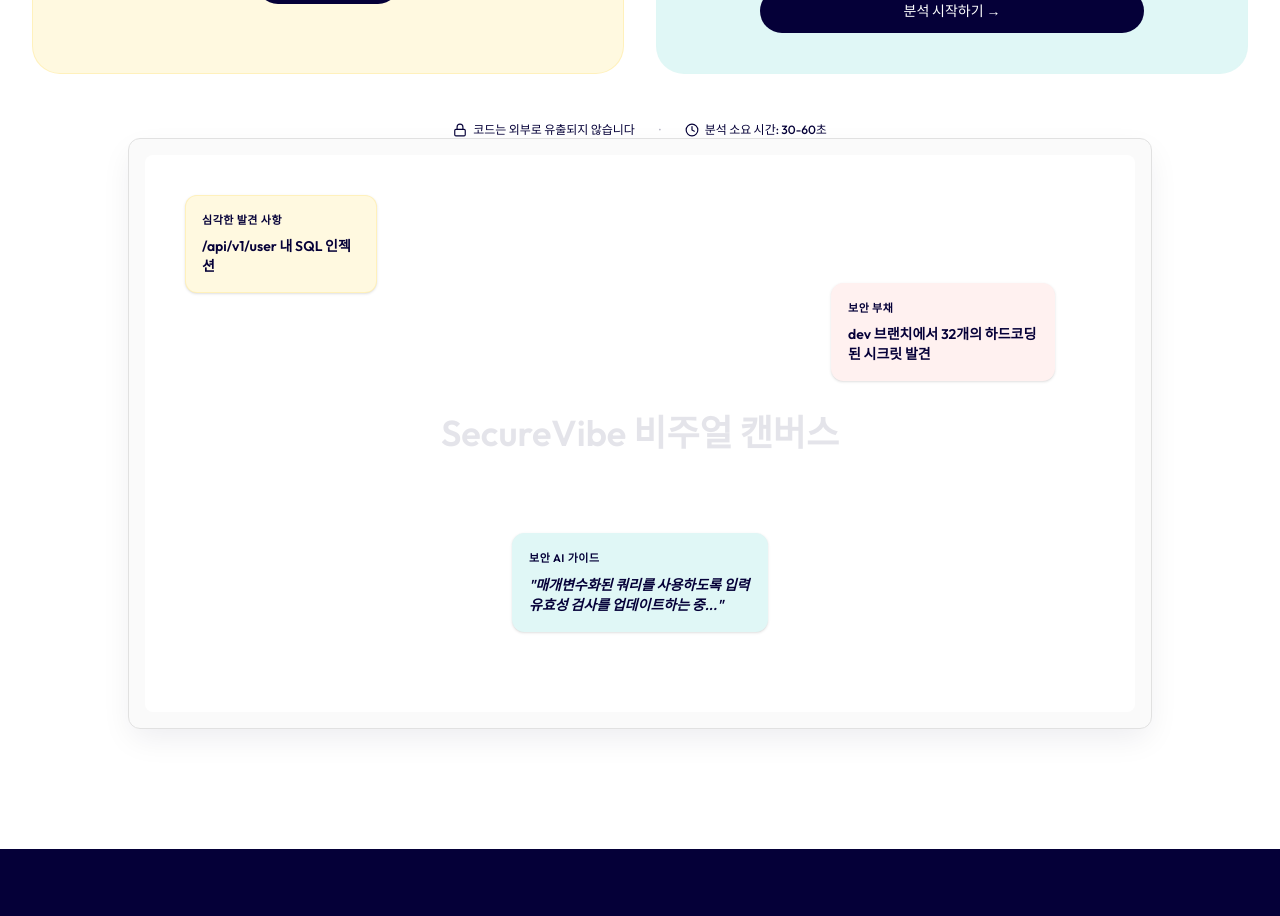
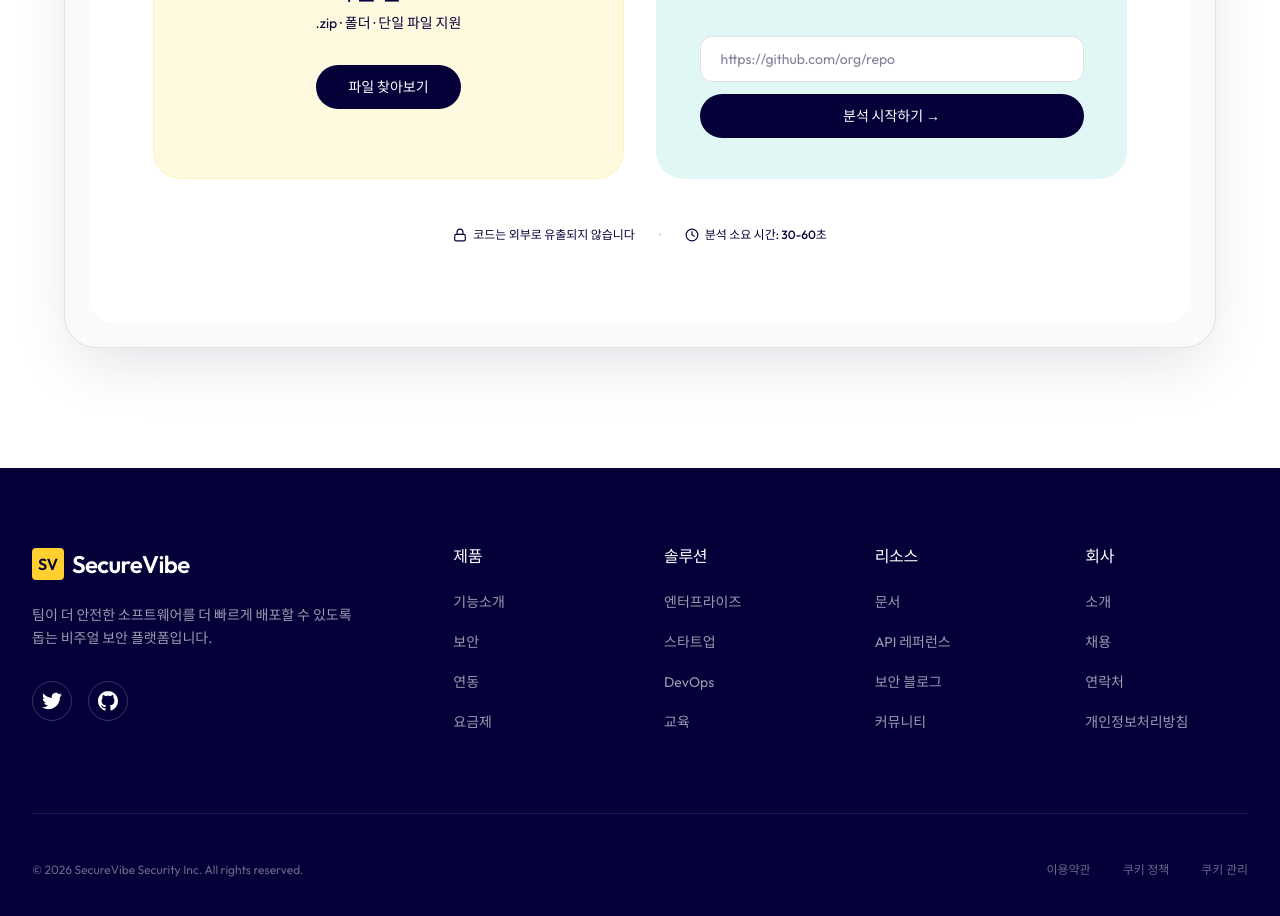
Before and after one commit to dev-somi/week8, a Next.js app: page / in a window 1280 px wide. Shown: the part 680-1596 px from the top of the page. Built offline with nearby package versions, Linux system fonts and the light colour scheme.

Commit message:
design: 메인 페이지 디자인 변경

```diff
--- a/app/page.tsx
+++ b/app/page.tsx
@@ -4,7 +4,6 @@
 export default function Home() {
   return (
     <div className="flex flex-col min-h-screen bg-white text-miro-blue selection:bg-miro-yellow/30 font-sans">
-
 
       <main className="flex-1">
         <section className="py-[120px] px-8 overflow-hidden bg-white">
@@ -15,10 +14,15 @@
                 <path d="M0 5 Q 50 10 100 5" stroke="currentColor" strokeWidth="4" fill="none" />
               </svg>
             </h2>
+
             <p className="text-[18px] md:text-[20px] text-slate mb-16 max-w-xl mx-auto">
               저장소 주소를 붙여넣거나 파일을 드래그하여 <br className="hidden sm:block" />
               취약점을 즉시 찾아낼 수 있습니다.
             </p>
+
+            {/* Whiteboard Frame Wrapper */}
+            <div className="relative max-w-6xl mx-auto rounded-[32px] border border-hairline shadow-[0_24px_64px_-12px_rgba(5,0,56,0.12)] bg-zinc-50 p-6 overflow-hidden animate-fade-in">
+              <div className="bg-white rounded-[24px] py-20 px-8 md:px-16 text-center">
 
                 <div className="grid md:grid-cols-2 gap-8 items-stretch mb-12">
                   {/* 왼쪽: 파일 드래그앤드롭 (Miro Yellow Pastel) */}
@@ -82,25 +86,6 @@
                     분석 소요 시간: 30-60초
                   </span>
                 </div>
-
-
-            {/* Whiteboard Mockup Visualization */}
-            <div className="relative max-w-5xl mx-auto rounded-xl border border-hairline shadow-[0_12px_32px_-4px_rgba(5,0,56,0.08)] bg-zinc-50 p-4 overflow-hidden animate-fade-in">
-              <div className="aspect-[16/9] bg-white rounded-lg flex items-center justify-center relative overflow-hidden">
-                {/* Visual elements representing Miro-board-like interface for security */}
-                <div className="absolute top-10 left-10 w-48 p-4 bg-miro-yellow-light rounded-xl border border-miro-yellow/20 shadow-sm text-left">
-                  <div className="text-[11px] font-bold uppercase tracking-wider text-miro-yellow-dark mb-2">심각한 발견 사항</div>
-                  <div className="text-sm font-semibold">/api/v1/user 내 SQL 인젝션</div>
-                </div>
-                <div className="absolute top-32 right-20 w-56 p-4 bg-miro-coral-light rounded-xl border border-miro-coral-light shadow-sm text-left">
-                  <div className="text-[11px] font-bold uppercase tracking-wider text-miro-coral-dark mb-2">보안 부채</div>
-                  <div className="text-sm font-semibold">dev 브랜치에서 32개의 하드코딩된 시크릿 발견</div>
-                </div>
-                <div className="absolute bottom-20 left-1/2 -translate-x-1/2 w-64 p-4 bg-miro-teal-light rounded-xl border border-miro-teal-light shadow-sm text-left">
-                  <div className="text-[11px] font-bold uppercase tracking-wider text-miro-teal-dark mb-2">보안 AI 가이드</div>
-                  <div className="text-sm font-semibold italic">"매개변수화된 쿼리를 사용하도록 입력 유효성 검사를 업데이트하는 중..."</div>
-                </div>
-                <div className="text-miro-blue opacity-10 font-bold text-4xl">SecureVibe 비주얼 캔버스</div>
               </div>
             </div>
           </div>
```
Lines whose indentation alone changed are shown as unchanged.
